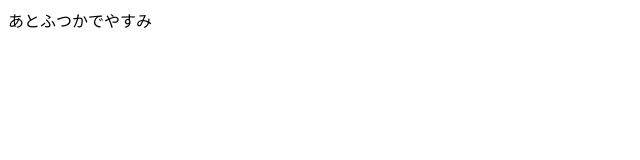
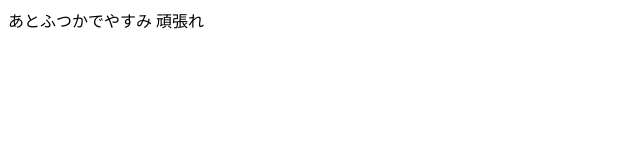
Before and after one commit to aso1301157/php0527_teshima, a plain HTML site: page index.html in a window 1280 px wide. Shown: the full height of the page, 0-640 px from the left. Drawn offline with Linux system fonts and the light colour scheme.

Commit message:
新規にコミットします。田中

```diff
--- a/index.html
+++ b/index.html
@@ -6,5 +6,6 @@
 </head>
 <body>
 	あとふつかでやすみ
+	頑張れ
 </body>
 </html>
```
